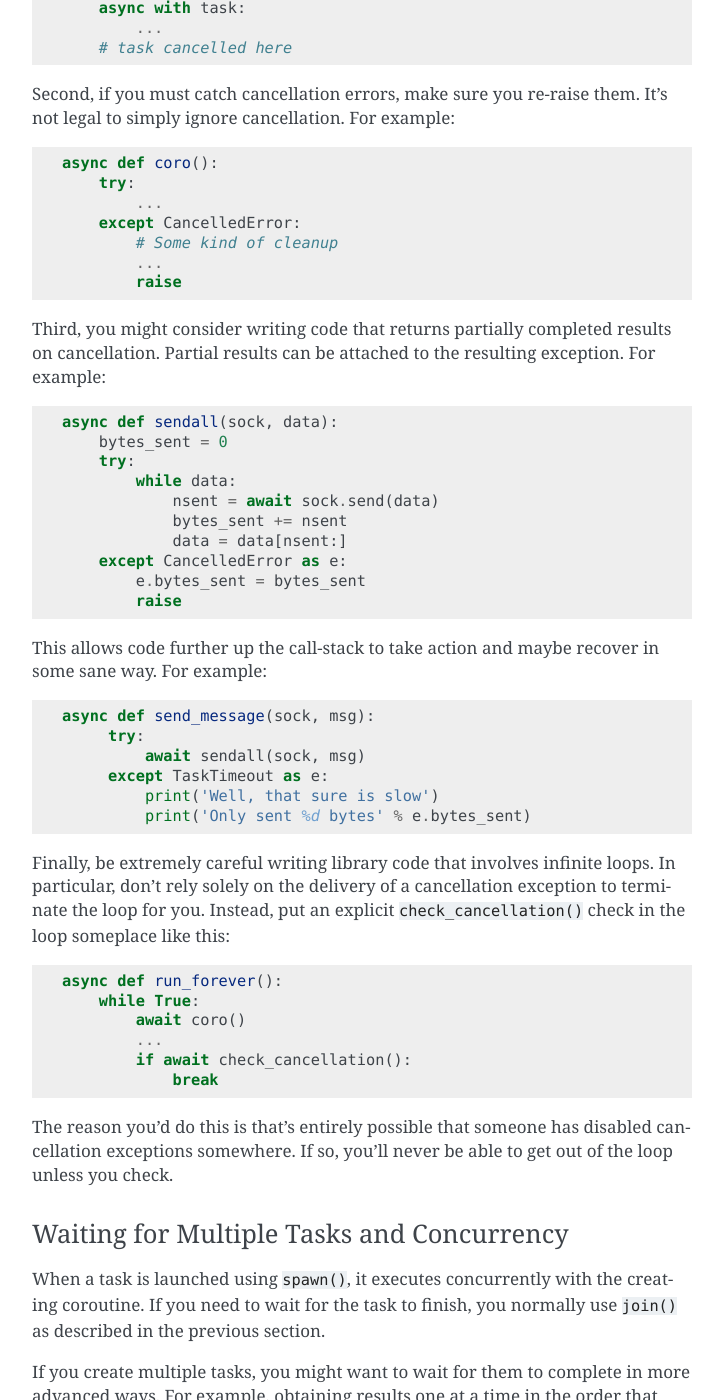
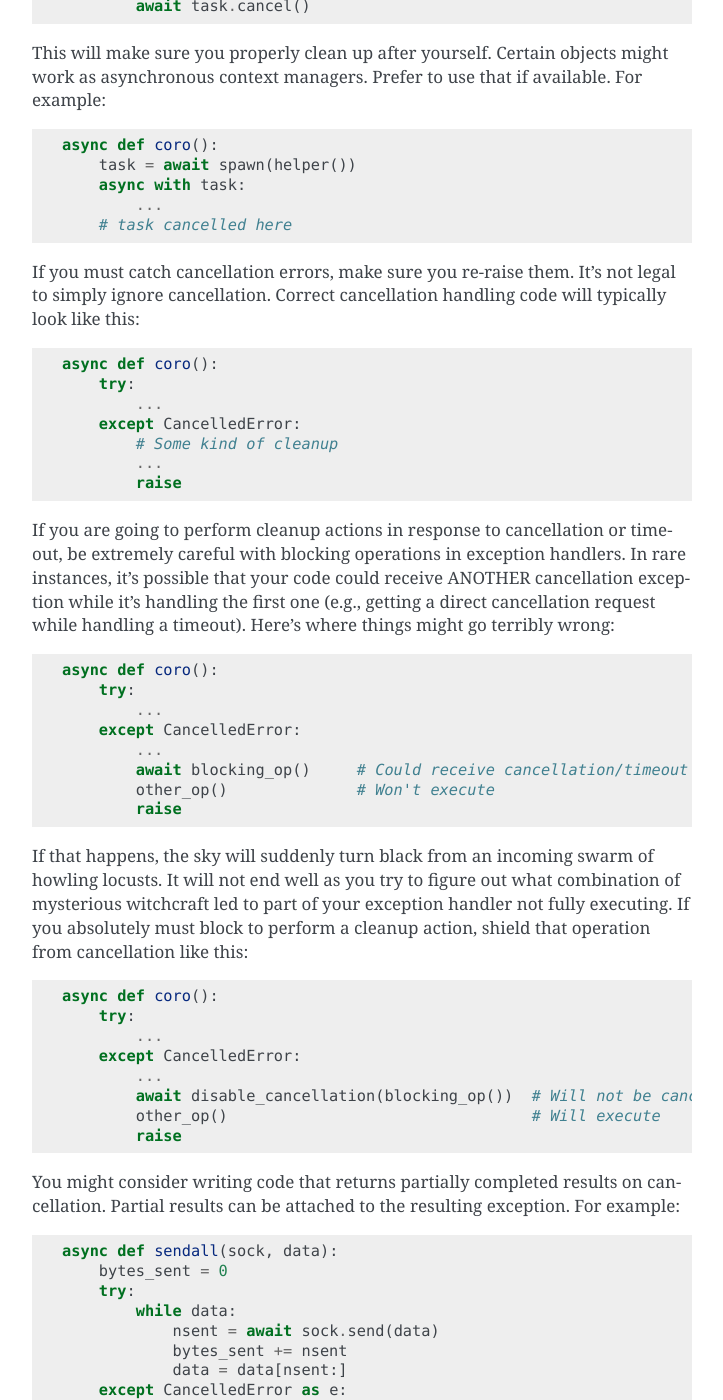
Before and after one commit to dabeaz/curio, a Sphinx documentation site: the page built from docs/devel.rst, in a window 1280 px wide and 1400 px high, scrolled down 25371 px. Shown: the whole window, without its empty margins (388-1111 px from the left). Built offline with Sphinx 7.4.7, drawn with Linux system fonts in a browser that asks for light colours; pages that are not in the unit, such as notebooks, are missing from menus; some of the changed text lies outside the part shown.

Commit message:
Modified enable_cancellation() and disable_cancellation() to also operate on single coroutines

```diff
--- a/docs/devel.rst
+++ b/docs/devel.rst
@@ -1006,6 +1006,14 @@
 of cancellation request has occurred, it won't be processed until the
 next blocking operation outside of the context manager.
 
+If you are trying to shield a single operation, you can also pass a coroutine to
+``disable_cancellation()`` like this::
+
+    async def coro():
+        ...
+        await disable_cancellation(op())
+        ...
+
 Code that disables cancellation can explicitly poll for the presence
 of a cancellation request using ``check_cancellation()`` like this::
 
@@ -1194,8 +1202,9 @@
             ...
         # task cancelled here
 
-Second, if you must catch cancellation errors, make sure you re-raise them.
-It's not legal to simply ignore cancellation. For example::
+If you must catch cancellation errors, make sure you re-raise them.
+It's not legal to simply ignore cancellation. Correct cancellation
+handling code will typically look like this::
 
     async def coro():
         try:
@@ -1205,9 +1214,40 @@
             ...
             raise
 
-Third, you might consider writing code that returns partially
-completed results on cancellation.  Partial results can be
-attached to the resulting exception.  For example::
+If you are going to perform cleanup actions in response to
+cancellation or timeout, be extremely careful with blocking operations
+in exception handlers.  In rare instances, it's possible that your
+code could receive ANOTHER cancellation exception while it's handling
+the first one (e.g., getting a direct cancellation request while
+handling a timeout).  Here's where things might go terribly wrong::
+
+    async def coro():
+        try:
+            ...
+        except CancelledError:
+            ...
+            await blocking_op()     # Could receive cancellation/timeout
+            other_op()              # Won't execute
+            raise
+
+If that happens, the sky will suddenly turn black from an incoming
+swarm of howling locusts. It will not end well as you try to figure
+out what combination of mysterious witchcraft led to part of your
+exception handler not fully executing.  If you absolutely must block
+to perform a cleanup action, shield that operation from cancellation like this::
+
+    async def coro():
+        try:
+            ...
+        except CancelledError:
+            ...
+            await disable_cancellation(blocking_op())  # Will not be cancelled
+            other_op()                                 # Will execute
+            raise
+
+You might consider writing code that returns partially completed
+results on cancellation.  Partial results can be attached to the
+resulting exception.  For example::
 
     async def sendall(sock, data):
         bytes_sent = 0
@@ -1230,10 +1270,11 @@
              print('Well, that sure is slow')
              print('Only sent %d bytes' % e.bytes_sent)
 
-Finally, be extremely careful writing library code that involves infinite loops.
-In particular, don't rely solely on the delivery of a cancellation exception to
-terminate the loop for you.  Instead, put an explicit
-``check_cancellation()`` check in the loop someplace like this::
+Finally, be extremely careful writing library code that involves infinite
+loops.  In particular, don't rely solely on the delivery of a
+cancellation exception to terminate the loop for you.  Instead, put an
+explicit ``check_cancellation()`` check in the loop someplace like
+this::
 
     async def run_forever():
         while True:
```
Also changed, not shown: other parts of docs/devel.rst (+1 -1 lines), docs/reference.rst (+23 -5 lines), 3 other files.
